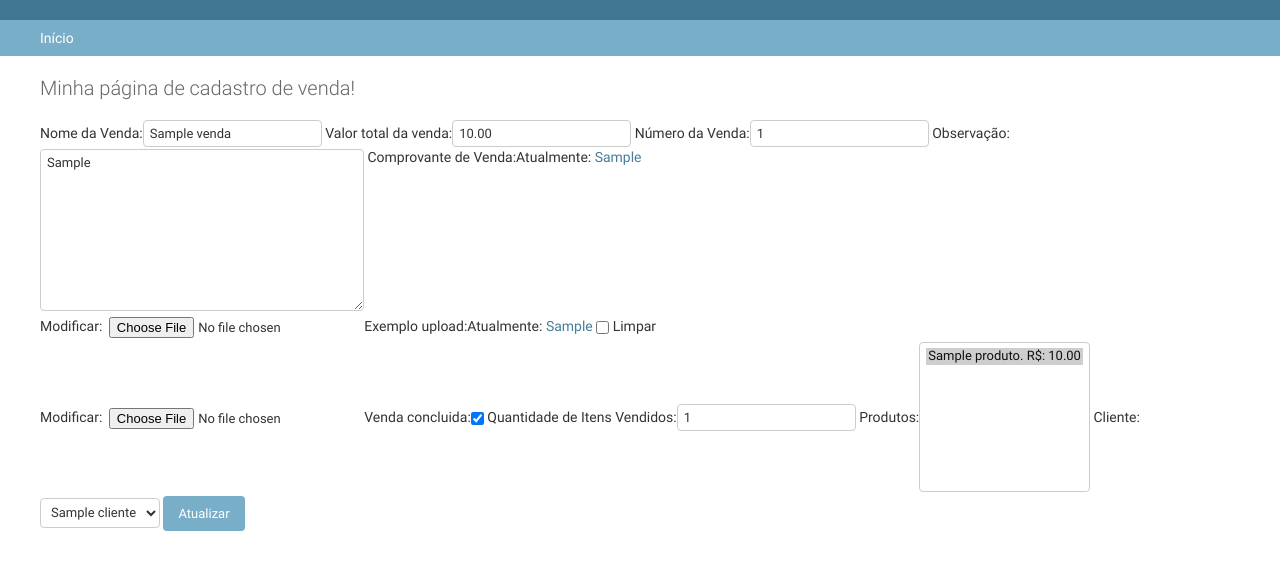
After one commit to arthurvncs/fan2021, a Django app: page /vendas/atualizar/venda/1 in a window 1280 px wide. The commit adds this page. Shown: the top 570 px of the page. Run offline with Django 3.2, Linux system fonts and the light colour scheme; tables that the repository leaves empty hold one stand-in row (values such as "Sample post"); some libraries are stand-ins or nearby versions.

Commit message:
Inclusão UpdateView

```diff
--- a/core/settings.py
+++ b/core/settings.py
@@ -45,7 +45,6 @@ MY_APPS = [
 
 THIRDS_APPS = [
     'bootstrapform',
-
 ]
 
 INSTALLED_APPS = DEFAULT_APPS + MY_APPS + THIRDS_APPS
--- a/core/urls.py
+++ b/core/urls.py
@@ -19,5 +19,5 @@ from vendas import urls as urls_vendas
 
 urlpatterns = [
     path('admin/', admin.site.urls),
-    path('venda/', include(urls_vendas)),
+    path('vendas/', include(urls_vendas)),
 ]
--- a/vendas/models.py
+++ b/vendas/models.py
@@ -4,20 +4,20 @@ from django.db import models
 
 
 class Venda(models.Model):
-    nome = models.CharField(max_length=255, null=False, blank=False)
-    valor = models.DecimalField(max_digits=12, decimal_places=2, null=False, blank=False)
+    nome = models.CharField(max_length=255, null=False, blank=False, verbose_name='Nome da Venda')
+    valor = models.DecimalField(max_digits=12, decimal_places=2, null=False, blank=False,
+                                verbose_name='Valor total da venda')
     data_venda = models.DateField(auto_now_add=True, blank=True, null=False)
     hora_venda = models.TimeField(auto_now_add=True, blank=True, null=False)
     data_hora_venda = models.DateTimeField(auto_now_add=True, blank=True, null=False)
-    numero_venda = models.IntegerField(blank=False, null=False)
-    observacao = models.TextField(blank=True, null=True)
-    comprovante_venda = models.FileField(upload_to='comprovante_venda/')
+    numero_venda = models.IntegerField(blank=False, null=False, verbose_name='Número da Venda')
+    observacao = models.TextField(blank=True, null=True, verbose_name="Observação")
+    comprovante_venda = models.FileField(upload_to='comprovante_venda/', verbose_name='Comprovante de Venda')
     exemplo_upload = models.FileField(upload_to='outro_diretorio/', null=True, blank=True)
-    email_cliente = models.EmailField(blank=True, null=True)
     venda_concluida = models.BooleanField(blank=False, null=False)
-    qtd_itens = models.IntegerField(blank=True, null=False, default=0)
+    qtd_itens = models.IntegerField(blank=True, null=False, default=0, verbose_name='Quantidade de Itens Vendidos')
     produtos = models.ManyToManyField('Produto')
-    cliente = models.ForeignKey('Cliente', on_delete=models.DO_NOTHING, default=1)
+    cliente = models.ForeignKey('Cliente', on_delete=models.DO_NOTHING, default=1, verbose_name='Cliente')
 
     def __str__(self):
         return str(self.pk) + ' - ' + self.nome
@@ -32,8 +32,8 @@ class Produto(models.Model):
 
 
 class Cliente(models.Model):
-    nome = models.CharField(max_length=255, blank=False, null=False)
-    cpf = models.CharField(max_length=11, blank=False, null=False)
+    nome = models.CharField(max_length=255, blank=False, null=False, verbose_name='Nome completo')
+    cpf = models.CharField(max_length=11, blank=False, null=False, verbose_name='CPF')
     email_cliente = models.EmailField(blank=True, null=True, verbose_name='E-mail')
 
     def __str__(self):
--- /dev/null
+++ b/vendas/templates/atualizar/venda.html
@@ -0,0 +1,10 @@
+{% extends 'admin/base.html' %}
+{% load bootstrap %}
+{% block content  %}
+<h1>Minha página de cadastro de venda!</h1>
+<form method="post" enctype="multipart/form-data">
+    {% csrf_token %}
+    {{ form|bootstrap }}
+    <input type="submit" value="Atualizar">
+</form>
+{% endblock %}
--- a/vendas/urls.py
+++ b/vendas/urls.py
@@ -1,9 +1,10 @@
 from django.contrib import admin
 from django.urls import path
-from .views import VendaCreateView, VendaListView
-
+from .views import VendaCreateView, ProdutoCreateView, VendaListView, VendaUpdateView
 
 urlpatterns = [
     path('cadastrar/venda', VendaCreateView.as_view(), name="cadastrar_venda"),
-    path('listar/venda', VendaListView.as_view(), name='listar_venda'),
+    path('cadastrar/produto', ProdutoCreateView.as_view(), name="cadastrar_produto"),
+    path('listar/venda', VendaListView.as_view(), name="listar_venda"),
+    path('atualizar/venda/<int:pk>', VendaUpdateView.as_view(), name="atualizar_venda"),
 ]
--- a/vendas/views.py
+++ b/vendas/views.py
@@ -1,9 +1,7 @@
 from django.shortcuts import render
-from django.views.generic import CreateView, ListView
-from .models import Venda
+from django.views.generic import CreateView, ListView, UpdateView
+from .models import Venda, Produto
 from django.urls import reverse_lazy
-
-
 # Create your views here.
 
 class VendaCreateView(CreateView):
@@ -13,10 +11,32 @@ class VendaCreateView(CreateView):
     fields = '__all__'
 
     def get_success_url(self):
-        return reverse_lazy("cadastrar_venda")
+        return reverse_lazy("listar_venda")
+
+
+class ProdutoCreateView(CreateView):
+    model = Produto
+    template_name = 'cadastrar/produto.html'
+
+    # Caso eu queira que sejam cadastrados todos os fields do meu Model você colocará o fields = '__all__'
+    # Caso queira especificar, colocar da forma abaixo. Por exemplo, se quiser apenas nome colocar fields = ['nome']
+    fields = ['nome', 'valor']
+
+    def get_success_url(self):
+        return reverse_lazy('cadastrar_produto')
 
 
 class VendaListView(ListView):
     model = Venda
     template_name = 'listar/venda.html'
     paginate_by = 3
+
+
+class VendaUpdateView(UpdateView):
+    model = Venda
+    template_name = 'atualizar/venda.html'
+
+    fields = '__all__'
+
+    def get_success_url(self):
+        return reverse_lazy('listar_venda')
```
Also changed, not shown: vendas/templates/cadastrar/produto.html (added, +10 -0 lines), vendas/templates/cadastrar/venda.html (+7 -8 lines), vendas/templates/listar/venda.html (+20 -8 lines), vendas/migrations/0004_cliente_email_cliente.py (added).
